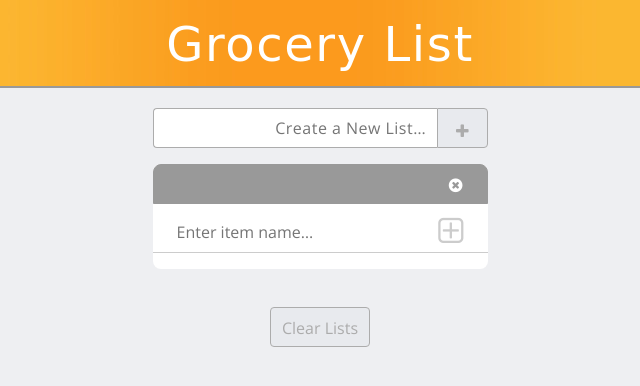
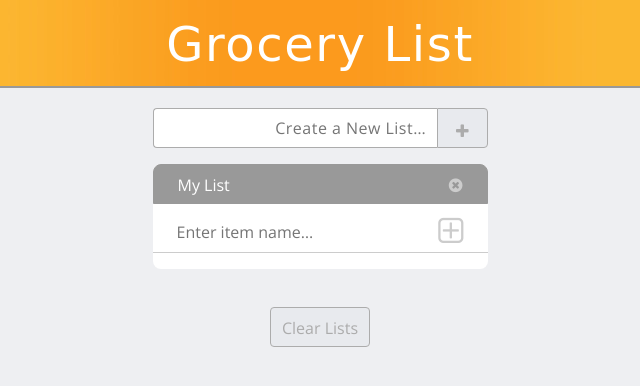
Before and after one commit to bcasadei/grocery-list, a plain HTML site: page index.html in a window 1280 px wide. Both pictures are taken after a click on the button 782 px from the left and 128 px from the top of the page. Shown: the full height of the page, 320-960 px from the left. Drawn offline with nearby package versions, Linux system fonts and the light colour scheme; a web font is replaced by a local one.

Commit message:
Fixed  delete row btn so it now appears when you mouseenter the entire row. Added check for an empty list name and added "My List" as a default.

```diff
--- a/css/main.css
+++ b/css/main.css
@@ -129,9 +129,15 @@ header > h1 {
 .list-header > i {
     float: right;
     line-height: 2.5rem;
-    color: #ffffff;
+    color: #cccccc;
     margin: 0;
     display: inline-block;
+}
+.list-header > i:hover {
+    color: #ffffff;
+}
+.list-header > i:active {
+    color: #cccccc;
 }
 .row {
     width: 100%;
@@ -162,7 +168,7 @@ header > h1 {
 }
 .row > i.delete-item {
     float: right;
-    color: #cccccc;
+    color: #999999;
     line-height: 2.5rem;
     display: none;
 }
--- a/js/app.js
+++ b/js/app.js
@@ -4,17 +4,30 @@
 $(document).ready(function() {
     /*/ Function to create and name a new list */
     function newList() {
-        var txtval = $('#list-name').val();
+        var txtval = $('#list-name').val().trim();
         console.log(txtval);
+        if(txtval != "") {
             $(".list-holder").append("<div class='list'>" +
                 "<div class='list-header'>" +
                 "<div class='title'>" +
                 txtval +
-            "</div><i class='fa fa-times-circle'></i></div>"+
+                "</div><i class='fa fa-times-circle'></i></div>" +
                 "<div class='row'> <input id='item' placeholder='Enter item name…'> <i class='add-item fa fa-plus-square-o fa-2x'></i></div>" +
                 "</div>");
             event.preventDefault();
             $('#list-name').val("");
+        }
+        else{
+            $(".list-holder").append("<div class='list'>" +
+                "<div class='list-header'>" +
+                "<div class='title'>" +
+                "My List" +
+                "</div><i class='fa fa-times-circle'></i></div>" +
+                "<div class='row'> <input id='item' placeholder='Enter item name…'> <i class='add-item fa fa-plus-square-o fa-2x'></i></div>" +
+                "</div>");
+            event.preventDefault();
+            $('#list-name').val("");
+        }
     }
 
     /* Event to create and name new list */
@@ -71,12 +84,12 @@ $(document).ready(function() {
             // Gray out row
             $(this).closest(".row").toggleClass("completed");
             // line-through text
-            $(this).siblings( ).toggleClass("done");
+            $(this).next("div").toggleClass("done");
         }
         else {
             $(this).closest(".check-box").removeClass("fa-check-square-o").addClass("fa-square-o");
             $(this).closest(".row").toggleClass("completed");
-            $(this).siblings( ).toggleClass("done");
+            $(this).next("div").toggleClass("done");
         }
 
     })
```
Lines whose indentation alone changed are shown as unchanged.
